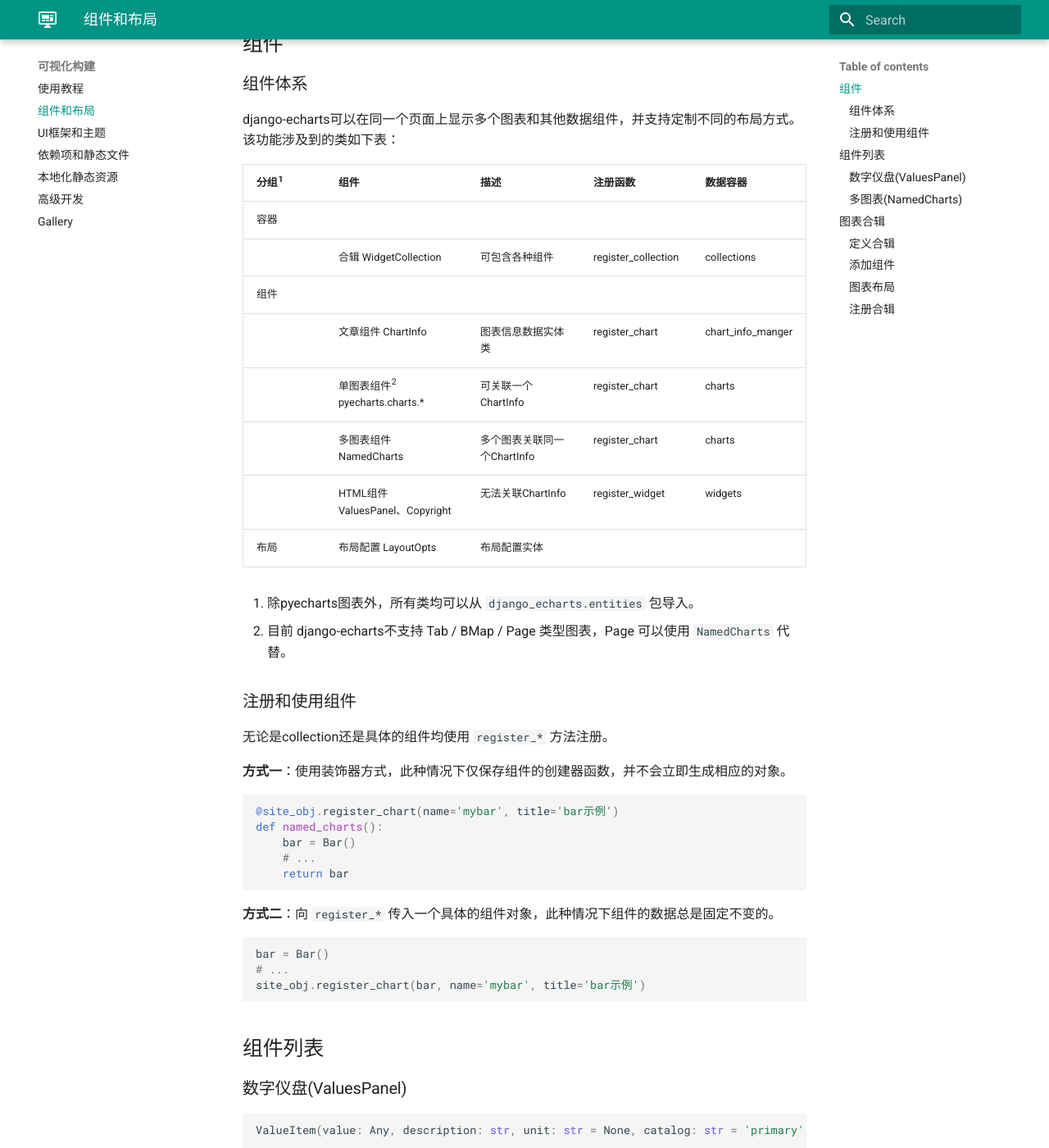
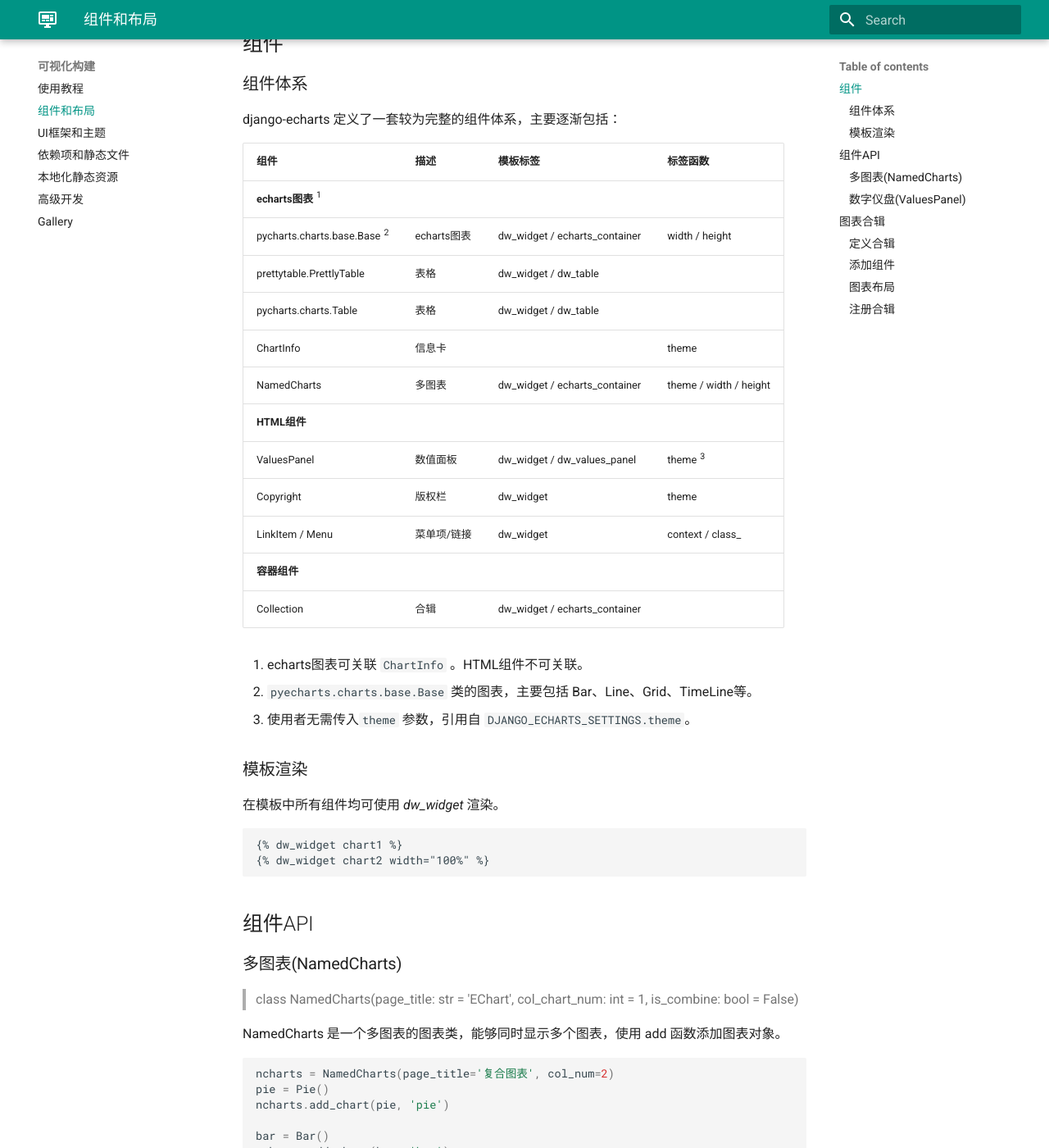
Before and after one commit to kinegratii/django-echarts, an MkDocs documentation site: the page built from docs/starter/widget_and_layout.md, in a window 1280 px wide and 1400 px high, scrolled down 192 px. Shown: the whole window at 82% size. Built offline with MkDocs 1.6.1 and Material for MkDocs 9.7.7, drawn with Linux system fonts in a browser that asks for light colours; some of the changed text lies outside the part shown.

````diff
--- a/docs/reference/tags.md
+++ b/docs/reference/tags.md
@@ -2,12 +2,15 @@
 
 ## 导入
 
-django-echarts 实现了与 pyecharts 功能上相似的模板标签，均定义在 `django_echarts.templatetags.echarts` 包。
+django-echarts 实现了与 pyecharts 功能上相似的模板标签，均定义在 `django_echarts.templatetags.echarts` 包。在使用之前需要先行导入，有两种方式。
 
-在使用之前需要先行导入，有两种方式。
+**1. 按需导入**
 
-- 在每个模板文件使用 `{% laod echarts %}` 导入。
-- 添加标签目录到项目配置项 `TEMPLATES.OPTIONS.libraries` ，这样就无需在每个模板都使用 load 标签。
+在每个需要使用标签函数的模板文件使用 `{% laod echarts %}` 导入。
+
+**2. 统一导入**
+
+添加标签目录到项目配置项 `TEMPLATES.OPTIONS.libraries` ，这样就无需在每个模板都使用 load 标签。
 
 ```python
 TEMPLATES = [
@@ -32,26 +35,6 @@ TEMPLATES = [
 ```
 
 ## 组件渲染
-
-### 标签一览表
-
-下表列出了各种组件对应的标签函数：
-
-| 组件                      | 渲染标签                                    | kwargs参数             | 后端渲染js_init    |
-| ------------------------- | ------------------------------------------- | ---------------------- | ------------------ |
-| **单一组件**              |                                             |                        |                    |
-| pycharts.charts.base.Base | dw_widget <sup>1</sup > / echarts_container | width / height         | echarts_js_content |
-| prettytable.PrettlyTable  | dw_widget /   dw_table                      |                        | X                  |
-| pycharts.charts.Table     | dw_widget /   dw_table                      |                        | X                  |
-| ValuesPanel               | dw_widget /   dw_values_panel               | theme <sup>2</sup>     | X                  |
-| Copyright                 | dw_widget                                   | theme                  | X                  |
-| ChartInfo                 |                                             | theme                  |                    |
-| NamedCharts               | dw_widget /   echarts_container             | theme / width / height | echarts_js_content |
-| LinkItem / Menu           | dw_widget                                   | context / class_       |                    |
-| Collection                | dw_widget /   echarts_container             |                        | echarts_js_content |
-
-1. `dw_widget` 支持所有组件，`dw_table` / `dw_values_panel` / `echarts_container` 不再推荐使用。
-2.  使用者无需传入`theme` 参数，引用自 `DJANGO_ECHARTS_SETTINGS.theme`。
 
 ### dw_widget
 
@@ -83,33 +66,31 @@ render_widget(widget, context, **kwargs)
 
 ## echarts初始化
 
+> 本节标签函数中参数widgets参数指的是echarts图表对象组成的列表。
+
 ### echarts_js_dependencies
 
 ```python
-django_echarts.templatetags.echarts.echarts_js_dependencies(*args)
+django_echarts.templatetags.echarts.echarts_js_dependencies(*widgets)
 ```
 渲染包含图表所需要的js文件的script一个或多个节点。该函数会对args里面的图表依赖项进行汇总去重。
+
+在同一页面，应当保证 `echarts_js_dependencies` 只使用一次，避免部分库文件重复加载。
 
 ### echarts_js_content
 
 ```python
-django_echarts.templatetags.echarts.echarts_js_content(*echarts_list)
+django_echarts.templatetags.echarts.echarts_js_content(*widgets)
 ```
 渲染图表初始js代码，支持多图表。包含首尾的 `<script></script>` 标签。
 
 ### echarts_js_content_wrap
 
 ```python
-django_echarts.templatetags.echarts.echarts_js_content_wrap(*echarts_list)
+django_echarts.templatetags.echarts.echarts_js_content_wrap(*widgets)
 ```
 
 渲染图表初始js代码，支持多图表。不包含首尾的 `<script></script>` 标签。
-
-### page_link
-
-```
-django_echarts.templatetags.dje.page_link(context, page_number)
-```
 
 ## 主题相关
 
@@ -128,3 +109,13 @@ django_echarts.templatetags.dje.theme_js()
 ```
 
 渲染主题javascript。
+
+## 其他
+
+### page_link
+
+```python
+django_echarts.templatetags.dje.page_link(context, page_number)
+```
+
+将当前url增加page参数。
--- a/docs/starter/widget_and_layout.md
+++ b/docs/starter/widget_and_layout.md
@@ -4,45 +4,88 @@
 
 ### 组件体系
 
-django-echarts可以在同一个页面上显示多个图表和其他数据组件，并支持定制不同的布局方式。该功能涉及到的类如下表：
+django-echarts 定义了一套较为完整的组件体系，主要逐渐包括：
 
-| 分组<sup>1</sup> | 组件                                      | 描述                        | 注册函数            | 数据容器          |
-| ---------------- | ----------------------------------------- | --------------------------- | ------------------- | ----------------- |
-| 容器             |                                           |                             |                     |                   |
-|                  | 合辑 WidgetCollection                      | 可包含各种组件              | register_collection | collections       |
-| 组件             |                                           |                             |                     |                   |
-|                  | 文章组件 ChartInfo                        | 图表信息数据实体类          | register_chart      | chart_info_manger |
-|                  | 单图表组件<sup>2</sup> pyecharts.charts.* | 可关联一个ChartInfo         | register_chart      | charts            |
-|                  | 多图表组件 NamedCharts                    | 多个图表关联同一个ChartInfo | register_chart      | charts            |
-|                  | HTML组件 ValuesPanel、Copyright           | 无法关联ChartInfo           | register_widget     | widgets           |
-| 布局             | 布局配置 LayoutOpts                       | 布局配置实体                |                     |                   |
+| 组件                                   | 描述        | 模板标签                        | 标签函数               |
+| -------------------------------------- | ----------- | ------------------------------- | ---------------------- |
+| **echarts图表** <sup>1</sup>           |             |                                 |                        |
+| pycharts.charts.base.Base <sup>2</sup> | echarts图表 | dw_widget / echarts_container   | width / height         |
+| prettytable.PrettlyTable               | 表格        | dw_widget /   dw_table          |                        |
+| pycharts.charts.Table                  | 表格        | dw_widget /   dw_table          |                        |
+| ChartInfo                              | 信息卡      |                                 | theme                  |
+| NamedCharts                            | 多图表      | dw_widget /   echarts_container | theme / width / height |
+| **HTML组件**                           |             |                                 |                        |
+| ValuesPanel                            | 数值面板    | dw_widget /   dw_values_panel   | theme <sup>3</sup>     |
+| Copyright                              | 版权栏      | dw_widget                       | theme                  |
+| LinkItem / Menu                        | 菜单项/链接 | dw_widget                       | context / class_       |
+| **容器组件**                           |             |                                 |                        |
+| Collection                             | 合辑        | dw_widget /   echarts_container |                        |
 
-1. 除pyecharts图表外，所有类均可以从 `django_echarts.entities` 包导入。
-1. 目前 django-echarts不支持 Tab / BMap / Page 类型图表，Page 可以使用 `NamedCharts` 代替。
+1. echarts图表可关联 `ChartInfo` 。HTML组件不可关联。
+2. `pyecharts.charts.base.Base` 类的图表，主要包括 Bar、Line、Grid、TimeLine等。
+4. 使用者无需传入`theme` 参数，引用自 `DJANGO_ECHARTS_SETTINGS.theme`。
 
-### 注册和使用组件
 
-无论是collection还是具体的组件均使用 `register_*` 方法注册。
 
-**方式一**：使用装饰器方式，此种情况下仅保存组件的创建器函数，并不会立即生成相应的对象。
+### 模板渲染
+
+在模板中所有组件均可使用 *dw_widget* 渲染。
+
+```
+{% dw_widget chart1 %}
+{% dw_widget chart2 width="100%" %}
+```
+
+
+
+## 组件API
+
+### 多图表(NamedCharts)
+
+> class NamedCharts(page_title: str = 'EChart', col_chart_num: int = 1, is_combine: bool = False)
+
+NamedCharts 是一个多图表的图表类，能够同时显示多个图表，使用 add 函数添加图表对象。
 
 ```python
-@site_obj.register_chart(name='mybar', title='bar示例')
-def named_charts():
-    bar = Bar()
-    # ...
-    return bar
+ncharts = NamedCharts(page_title='复合图表', col_num=2)
+pie = Pie()
+ncharts.add_chart(pie, 'pie')
+
+bar = Bar()
+ncharts.add_chart(bar, 'bar')
+
+bar2 = Bar()
+ncharts.add_chart(bar2) # 默认分配 'c{n}' 作为名称，此项为 'c2'
 ```
 
-**方式二**：向 `register_*` 传入一个具体的组件对象，此种情况下组件的数据总是固定不变的。
+构造函数参数：
+
+| 参数          | 类型 | 描述         |
+| ------------- | ---- | ------------ |
+| page_title    | str  | 标题         |
+| col_chart_num | str  | 每行图表个数 |
+| is_combine    | bool | 是否引用     |
+
+**图表引用**
+
+按字典方式引用某个图表。
+
+python代码
 
 ```python
-bar = Bar()
-# ...
-site_obj.register_chart(bar, name='mybar', title='bar示例')
+ncharts['pie'] # result: pie
+ncharts[0] # result: pie
+ncharts['c2'] # result: bar2
 ```
 
-## 组件列表
+模板代码
+
+```html
+{% dw_widget ncharts.pie %}
+{% dw_widget ncharts.c2 %}
+```
+
+
 
 ### 数字仪盘(ValuesPanel)
 
@@ -78,26 +121,7 @@ def home1_panel():
     return number_p
 ```
 
-### 多图表(NamedCharts)
 
-NamedCharts 和 Page 类似，能够同时显示多个图表，兼容内置的响应式布局。
-
-```python
-@site_obj.register_chart(name='named_charts', title='NamedCharts示例', description='使用NamedCharts')
-def named_charts():
-    page = NamedCharts(page_title='复合图表', col_num=2)
-    pie = Pie()
-    page.add_chart(pie, 'pie')
-
-    bar = Bar()
-    page.add_chart(bar, 'bar')
-    return page
-```
-
-说明：
-
-- col_num 表示每行的图表个数，推荐设置1-3即可。在小屏幕上将自动调整为每行一个。
-- add_chart 函数将宽度设置为 100%。
 
 ## 图表合辑
 
--- a/mkdocs.yaml
+++ b/mkdocs.yaml
@@ -30,8 +30,8 @@ nav:
     - Gallery: gallery.md
   - 参考:
     - 项目设置: reference/configure.md
-    - 视图和模板: reference/api.md
     - 模板标签库: reference/tags.md
+    - 视图和模板: reference/views_and_templates.md
     - 命令行工具: reference/commands.md
   - 文章:
     - geojson地图: posts/use_custom_geojson.md
````
Also changed, not shown: README.md (+1 -1 lines), docs/index.md (+2 -2 lines), docs/reference/commands.md (+4 -4 lines), docs/reference/views_and_templates.md (renamed from docs/reference/api.md), 9 other files.
